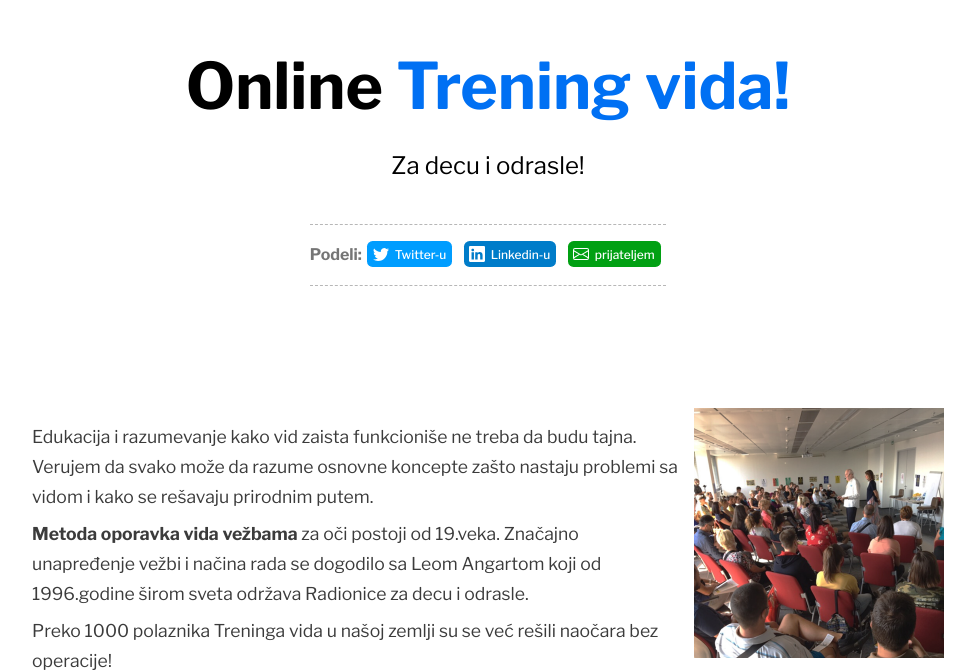
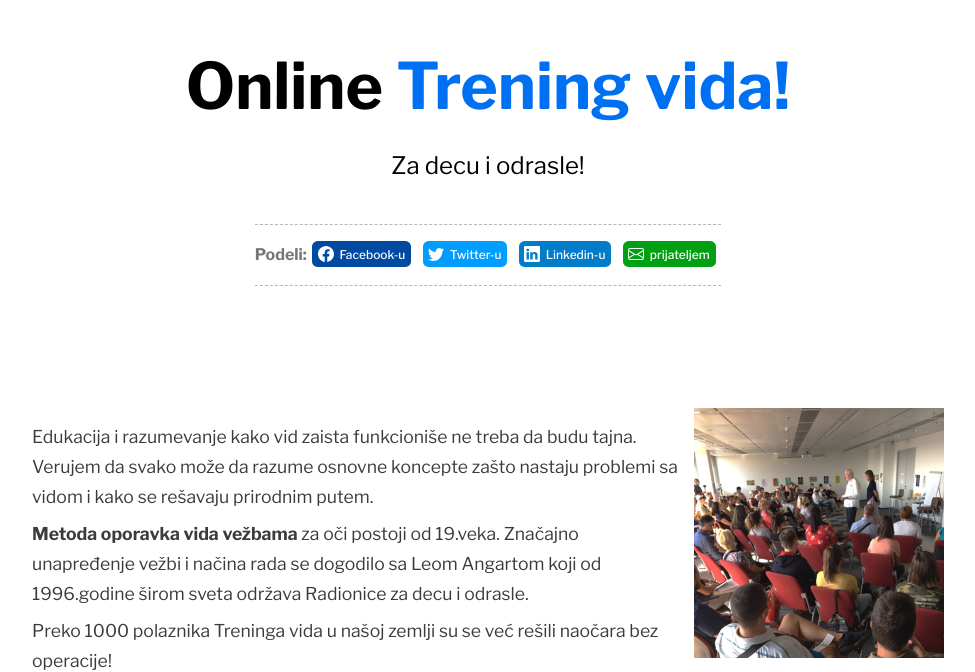
Before and after one commit to marijanbrvar/treningvida-online, a Next.js app: page / in a window 1280 px wide. Shown: the part 158-830 px from the top of the page, without its empty margins (152-1127 px from the left). Built offline with nearby package versions, Linux system fonts and the light colour scheme.

Commit message:
Cleaning code removing next icons

```diff
--- a/pages/index.js
+++ b/pages/index.js
@@ -7,7 +7,6 @@ import marked from "marked";
 import styles from "../styles/Home.module.css";
 import Image from "next/image";
 import { Facebook, Twitter, Linkedin, Email } from "../components/icons/";
-import { FacebookShareButton, FacebookIcon } from "next-share";
 
 export default function Index({ title, description, content }) {
   const articles = content.map((doc) => matter(doc.toString()));
@@ -66,12 +65,12 @@ Preko 1000 polaznika Treninga vida u na&scaron;oj zemlji su se već re&scaron;il
         <p className={styles.description}>Za decu i odrasle!</p>
         <div className={styles.drustvenemreze}>
           <span>Podeli: </span>
-          {/* <Link href="#">
+          <Link href="#">
             <a className={styles.fb}>
               <Facebook />
               <span>Facebook-u</span>
             </a>
-          </Link> */}
+          </Link>
           <Link href="#">
             <a className={styles.tw}>
               <Twitter />
```
